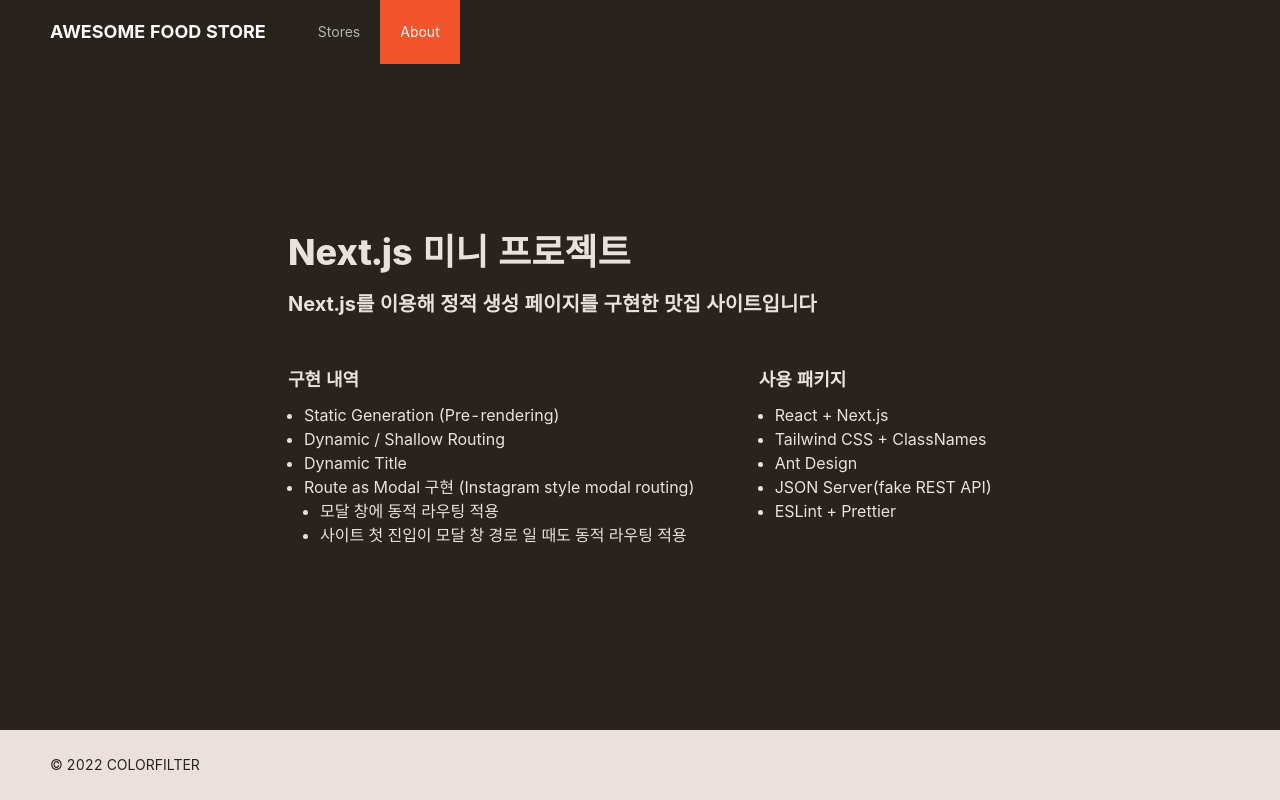
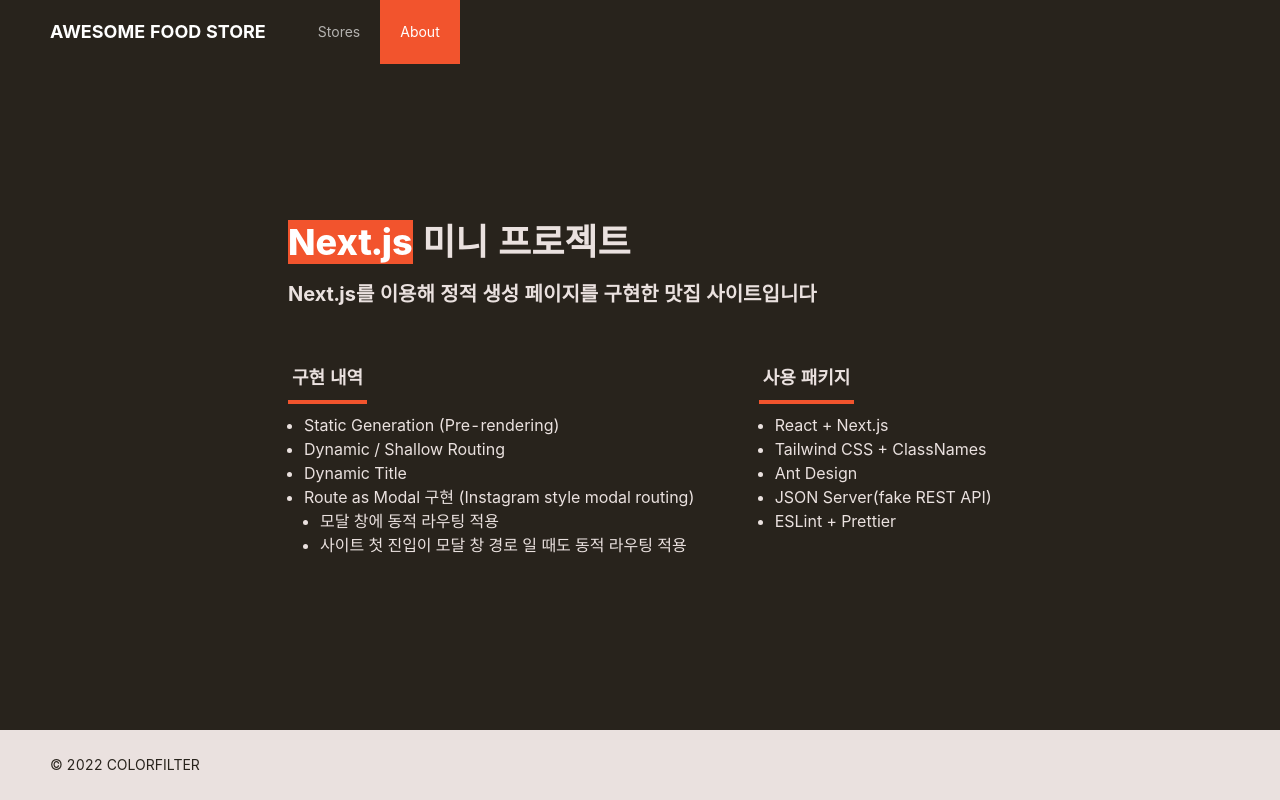
Before and after one commit to romantech/awesome-food-store, a Next.js app: page /about in a window 1280 px wide. Built offline with nearby package versions, Linux system fonts and the light colour scheme.

Commit message:
:lipstick: 텍스트 컬러 수정

```diff
--- a/pages/404.js
+++ b/pages/404.js
@@ -3,7 +3,7 @@ import { Button, Result } from 'antd';
 import { useRouter } from 'next/router';
 
 export default function Custom404() {
-  const [seconds, setSeconds] = useState(5);
+  const [seconds, setSeconds] = useState(100);
   const router = useRouter();
 
   useEffect(() => {
--- a/pages/about.js
+++ b/pages/about.js
@@ -2,14 +2,14 @@ export default function About() {
   return (
     <section className="text-primary-bg-footer overflow-y-auto px-6 py-12">
       <h1 className="text-primary-bg-footer text-4xl font-extrabold">
-        Next.js 미니 프로젝트
+        <span className="bg-primary-red text-white">Next.js</span> 미니 프로젝트
       </h1>
       <h2 className="text-primary-bg-footer text-xl font-bold mb-12">
         Next.js를 이용해 정적 생성 페이지를 구현한 맛집 사이트입니다
       </h2>
       <section className="flex flex-col lg:flex-row gap-8 lg:gap-16 text-base">
         <div>
-          <h3 className="text-primary-bg-footer text-lg font-semibold">
+          <h3 className="text-primary-bg-footer text-lg font-semibold border-primary-red border-b-4 py-2 px-1 w-fit">
             구현 내역
           </h3>
           <ul className="list-disc ml-4">
@@ -26,7 +26,7 @@ export default function About() {
           </ul>
         </div>
         <div>
-          <h3 className="text-primary-bg-footer text-lg font-semibold">
+          <h3 className="text-primary-bg-footer text-lg font-semibold border-primary-red border-b-4 py-2 px-1 w-fit">
             사용 패키지
           </h3>
           <ul className="list-disc ml-4">
--- a/styles/variables.less
+++ b/styles/variables.less
@@ -31,3 +31,10 @@
     }
   }
 }
+
+.@{result-prefix-cls} {
+  &-title,
+  &-subtitle {
+    color: @primary-bg-footer;
+  }
+}
```
